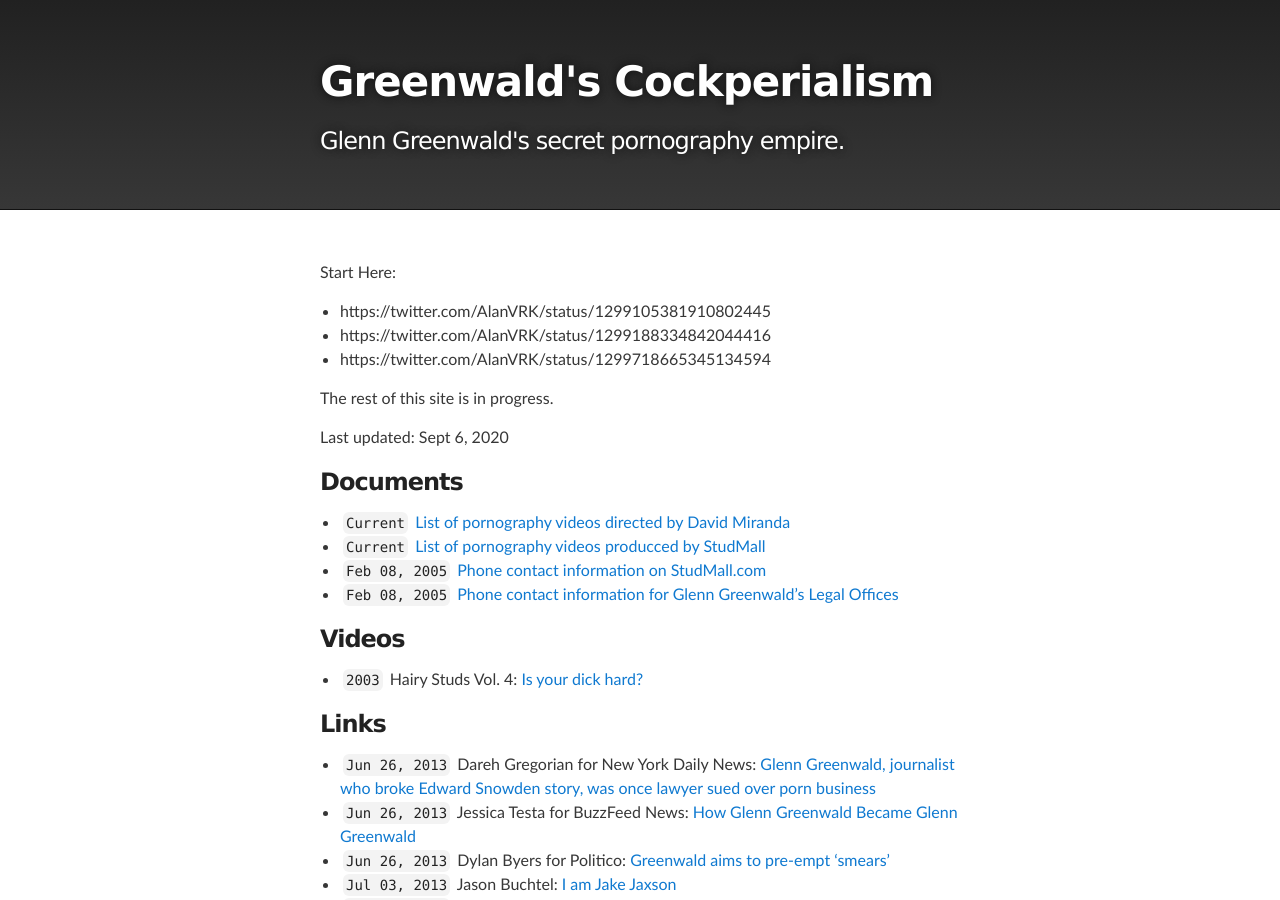
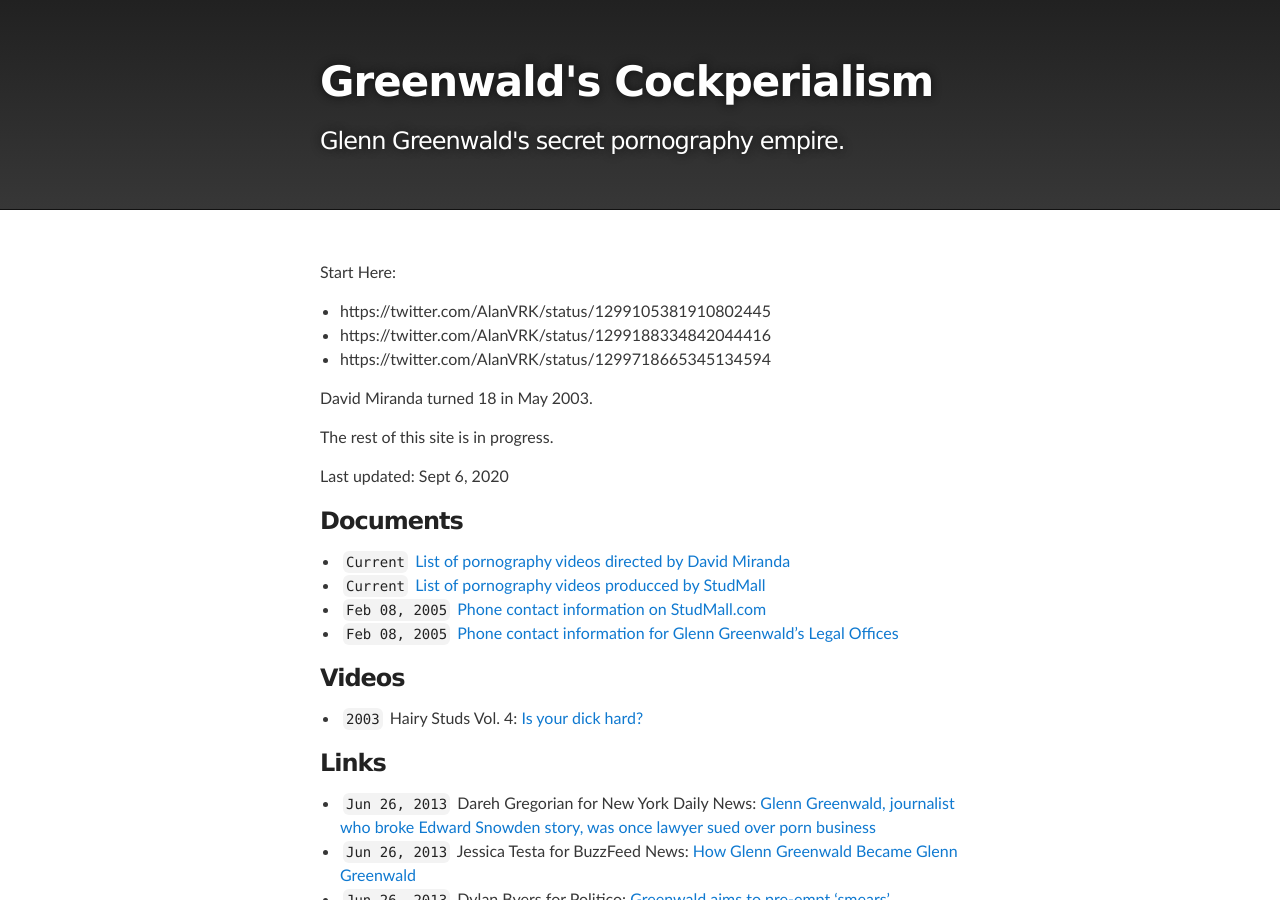
Before and after one commit to masternotions/masternotions.github.io, a Jekyll site: the page built from index.md, in a window 1280 px wide and 900 px high. Built offline with Jekyll 4.4.1, drawn with Linux system fonts in a browser that asks for light colours.

Commit message:
Update index.md

```diff
--- a/index.md
+++ b/index.md
@@ -8,6 +8,8 @@ Start Here:
 - https://twitter.com/AlanVRK/status/1299105381910802445
 - https://twitter.com/AlanVRK/status/1299188334842044416
 - https://twitter.com/AlanVRK/status/1299718665345134594
+
+David Miranda turned 18 in May 2003.
 
 The rest of this site is in progress.
 
```
